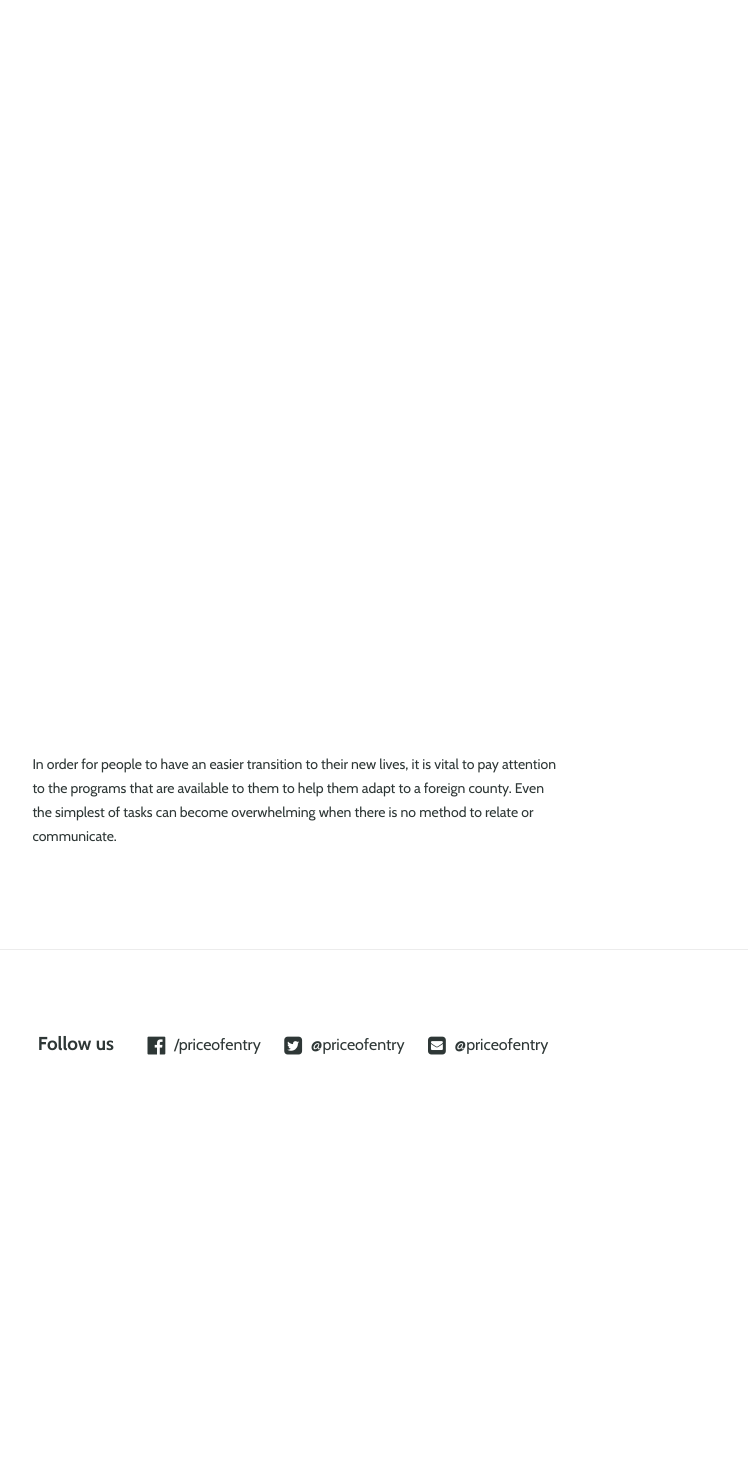
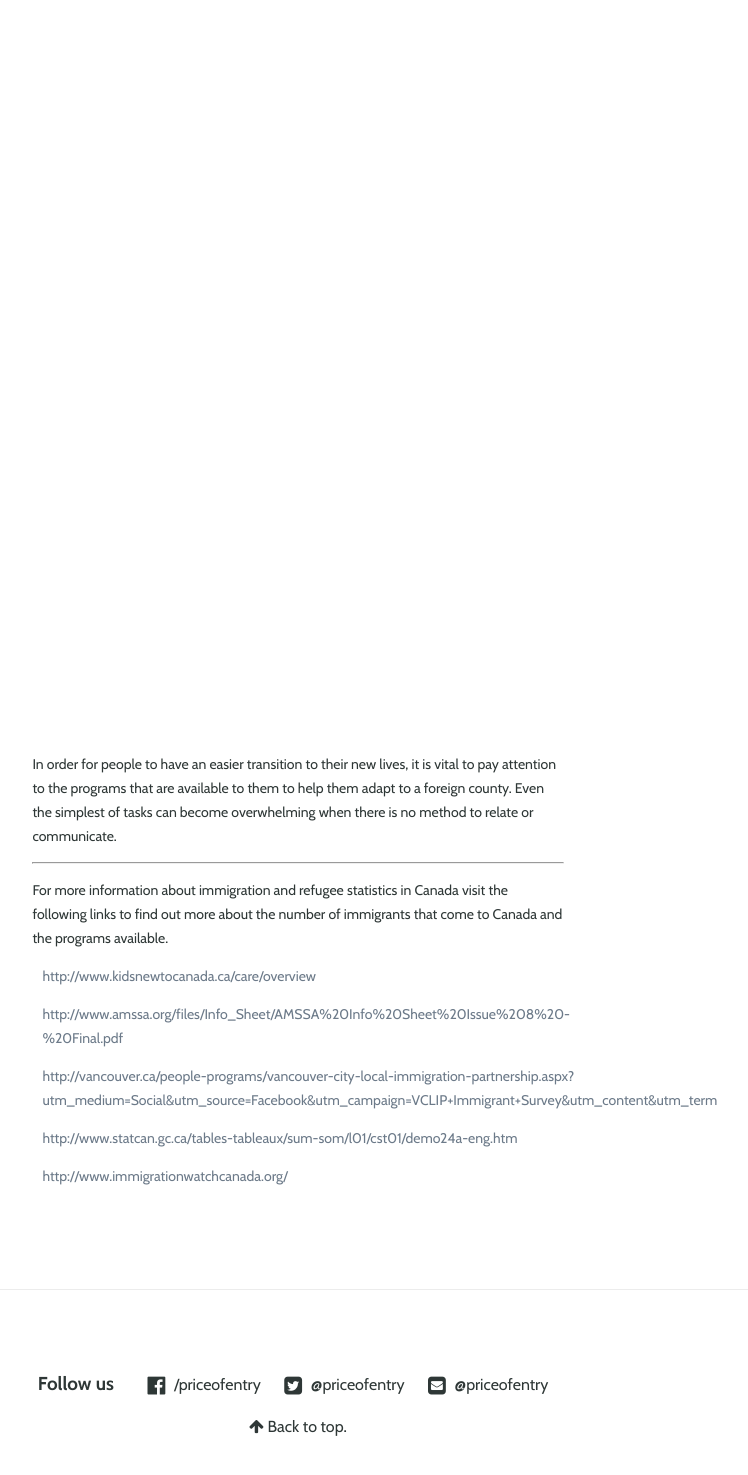
Before and after one commit to Priceofentry/priceofentry.github.io, a Jekyll site: the page built from background.md, in a window 1280 px wide, cut to the strip 976-2479 px from the top of the page. Shown: the top 1475 px of the strip, without its empty margins (342-1090 px from the left). Built offline with Jekyll 4.4.1, drawn with Linux system fonts in a browser that asks for light colours; nearby versions of some CDN libraries; library files that are not in the unit come from our copies; before the commit the page ends 2115 px from its top, so only the background shows below that.

Commit message:
added background and back to top

```diff
--- a/_includes/footer.html
+++ b/_includes/footer.html
@@ -6,6 +6,7 @@
                     <a href="mailto:priceofentry@gmail.com" class="mail"> <i class="fa fa-envelope-square"></i> @priceofentry</a>
                     <!--<li><a href="#" class="soundcloud">  <i class="fa fa-soundcloud soundcloud"></i> /thisisthesite</a></li>-->
             </section>
+            <a href="#top"> <i class="fa fa-arrow-up"></i> Back to top.</a>
         </footer>
 
         <script src="//ajax.googleapis.com/ajax/libs/jquery/{{JQUERY_VERSION}}/jquery.min.js"></script>
--- a/_includes/header-index.html
+++ b/_includes/header-index.html
@@ -1,4 +1,4 @@
-<section class="hero first-hero">
+<section id="top" class="hero first-hero">
     <section class="container">
         <header>
             <section class="logo">
--- a/_sass/_footer.scss
+++ b/_sass/_footer.scss
@@ -1,6 +1,7 @@
 footer{
   padding: 5% 0;
   border-top: 1px solid #ececec;
+  text-align: center;
 }
 
 
--- a/_sass/_post.scss
+++ b/_sass/_post.scss
@@ -8,4 +8,12 @@ section.post{
   object{
     width: 100%;
   }
+
+  a:link, a:visited{
+    color: $secondary-color;
+    &:hover{
+      text-decoration: underline;
+    }
+  }
+
 }
--- a/background.md
+++ b/background.md
@@ -20,3 +20,24 @@ Below is a map that displays the top 10 countries of origin of refugee claimants
 
 
 In order for people to have an easier transition to their new lives, it is vital to pay attention to the programs that are available to them to help them adapt to a foreign county. Even the simplest of tasks can become overwhelming when there is no method to relate or communicate.
+
+<hr>
+
+For more information about immigration and refugee statistics in Canada visit the following links to find out more about the number of immigrants that come to Canada and the programs available.
+
+[http://www.kidsnewtocanada.ca/care/overview][1]
+
+[http://www.amssa.org/files/Info_Sheet/AMSSA%20Info%20Sheet%20Issue%208%20-%20Final.pdf][2]
+
+[http://vancouver.ca/people-programs/vancouver-city-local-immigration-partnership.aspx?utm_medium=Social&utm_source=Facebook&utm_campaign=VCLIP+Immigrant+Survey&utm_content&utm_term][3]
+
+[http://www.statcan.gc.ca/tables-tableaux/sum-som/l01/cst01/demo24a-eng.htm][4]
+
+[http://www.immigrationwatchcanada.org/][5]
+
+
+[1]: http://www.kidsnewtocanada.ca/care/overview
+[2]: http://www.amssa.org/files/Info_Sheet/AMSSA%20Info%20Sheet%20Issue%208%20-%20Final.pdf
+[3]: http://vancouver.ca/people-programs/vancouver-city-local-immigration-partnership.aspx?utm_medium=Social&utm_source=Facebook&utm_campaign=VCLIP+Immigrant+Survey&utm_content&utm_term
+[4]: http://www.statcan.gc.ca/tables-tableaux/sum-som/l01/cst01/demo24a-eng.htm
+[5]: http://www.immigrationwatchcanada.org/
```
Also changed, not shown: index.html (+17 -8 lines).
